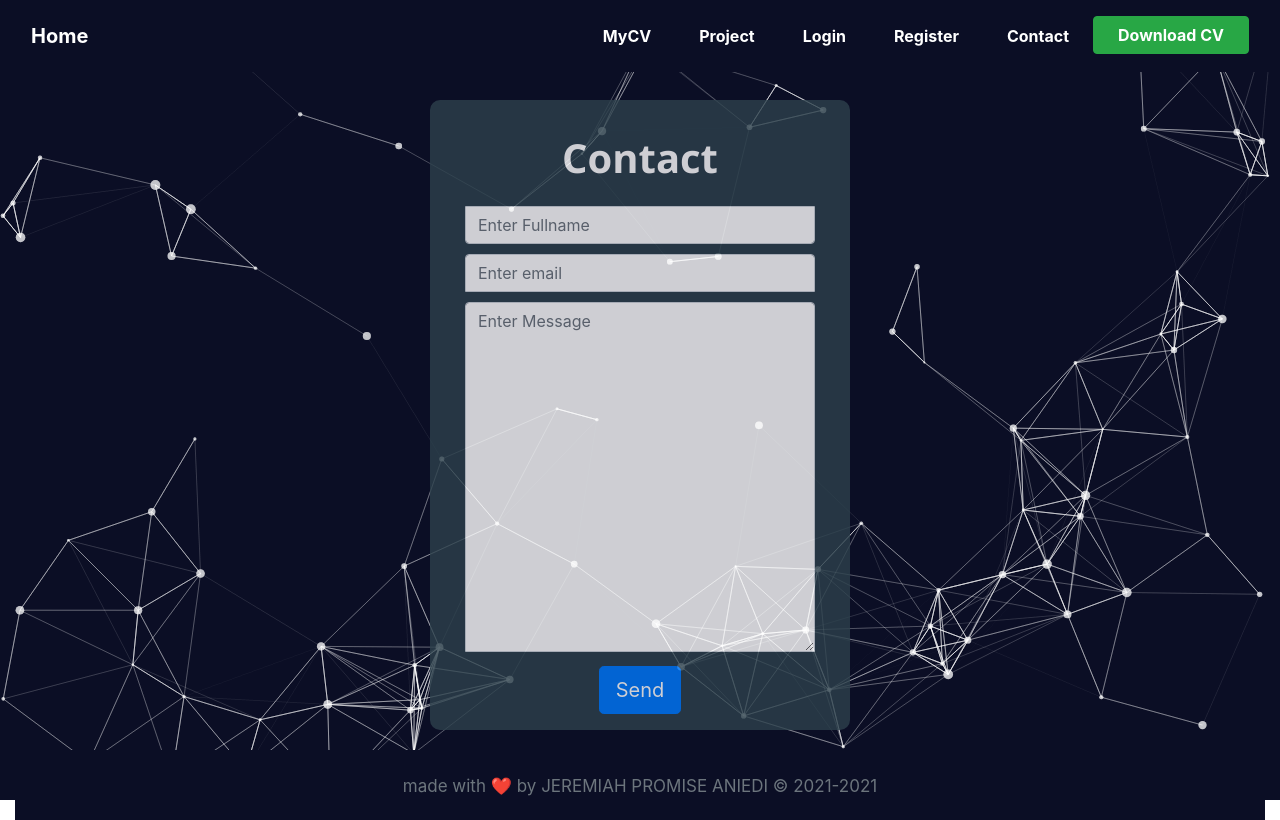
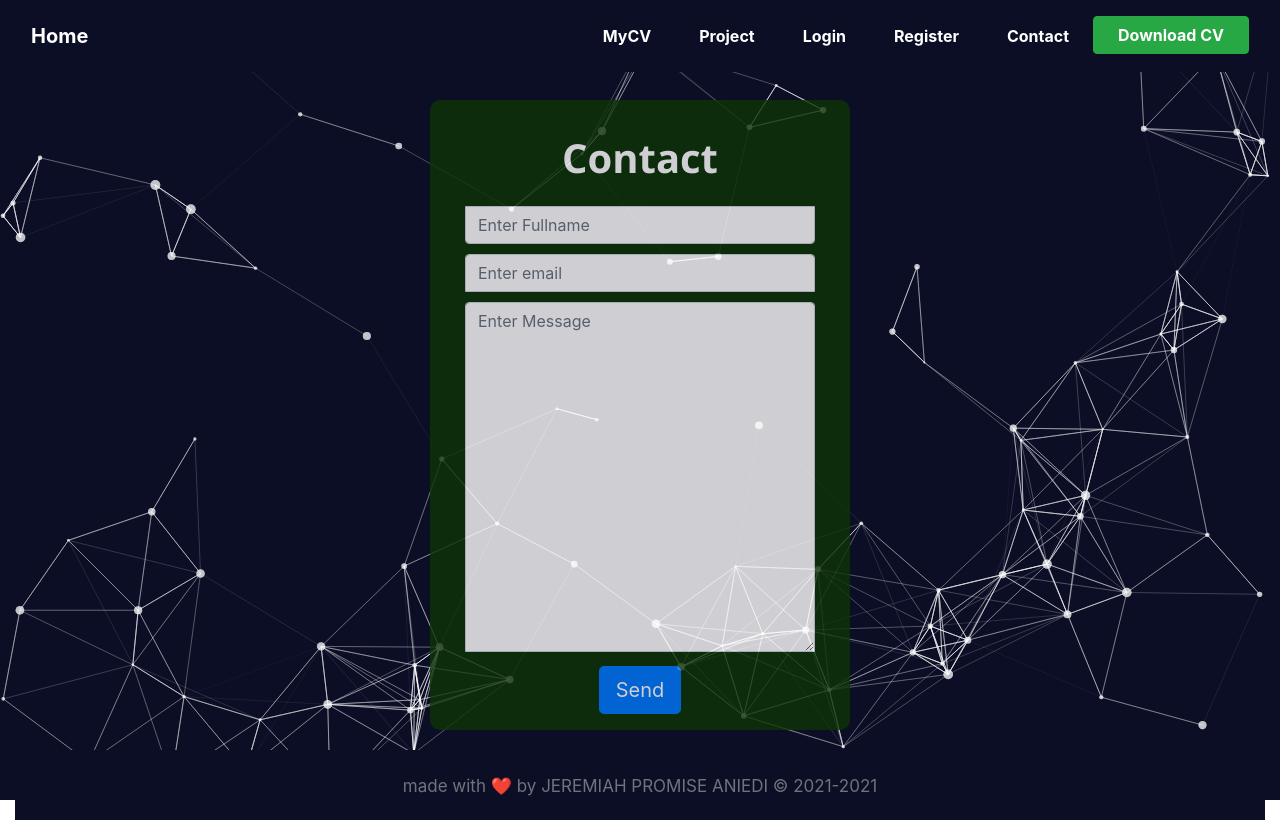
Before and after one commit to promisejeremiah/My-Portfolio, a React (Create React App) app: page /contact in a window 1280 px wide. Built offline with nearby package versions, Linux system fonts and the light colour scheme.

Commit message:
Update Contact.css

```diff
--- a/src/pages/Contact.css
+++ b/src/pages/Contact.css
@@ -36,7 +36,7 @@
     margin-top: 50px;
     padding-left: 35px;
     padding-right: 35px;
-    background-color: rgb(46, 65, 77);
+    background-color: #0E3506;
     border-radius: 10px;
     margin-left: -50px;
     margin-right: -50px;
```
